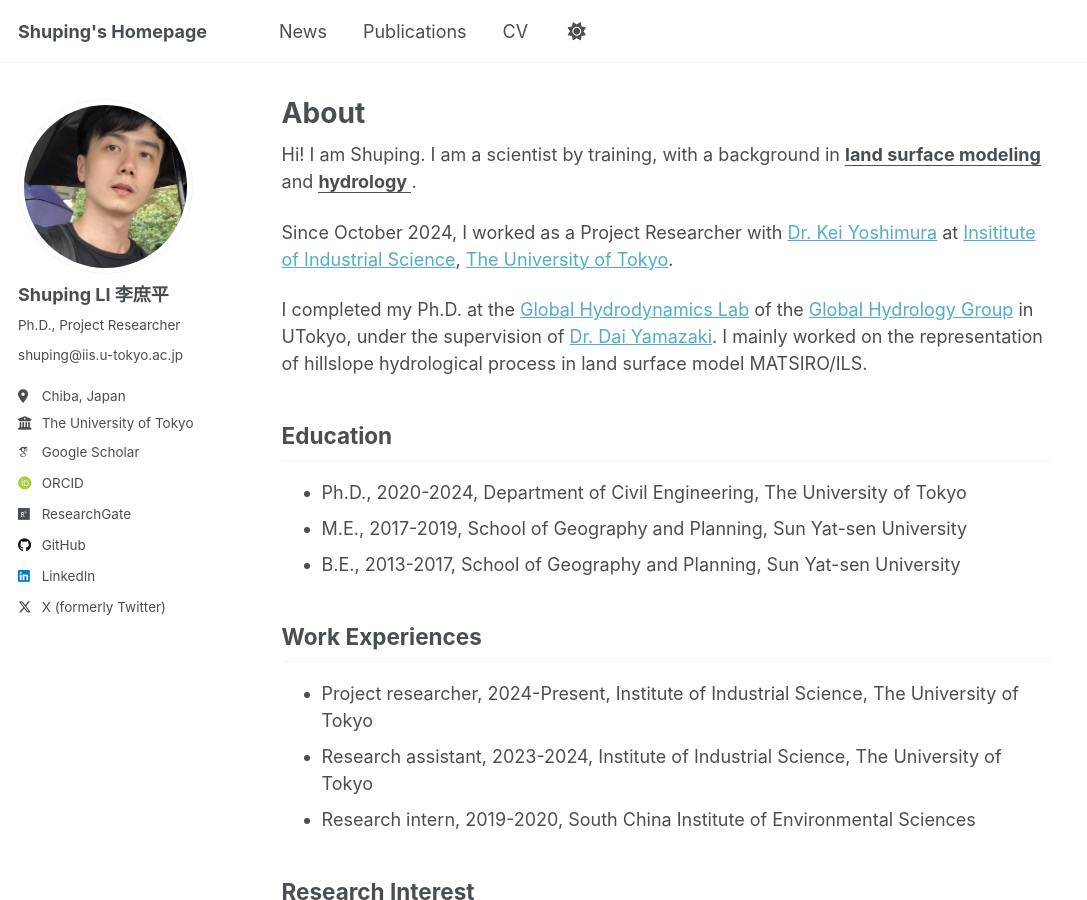
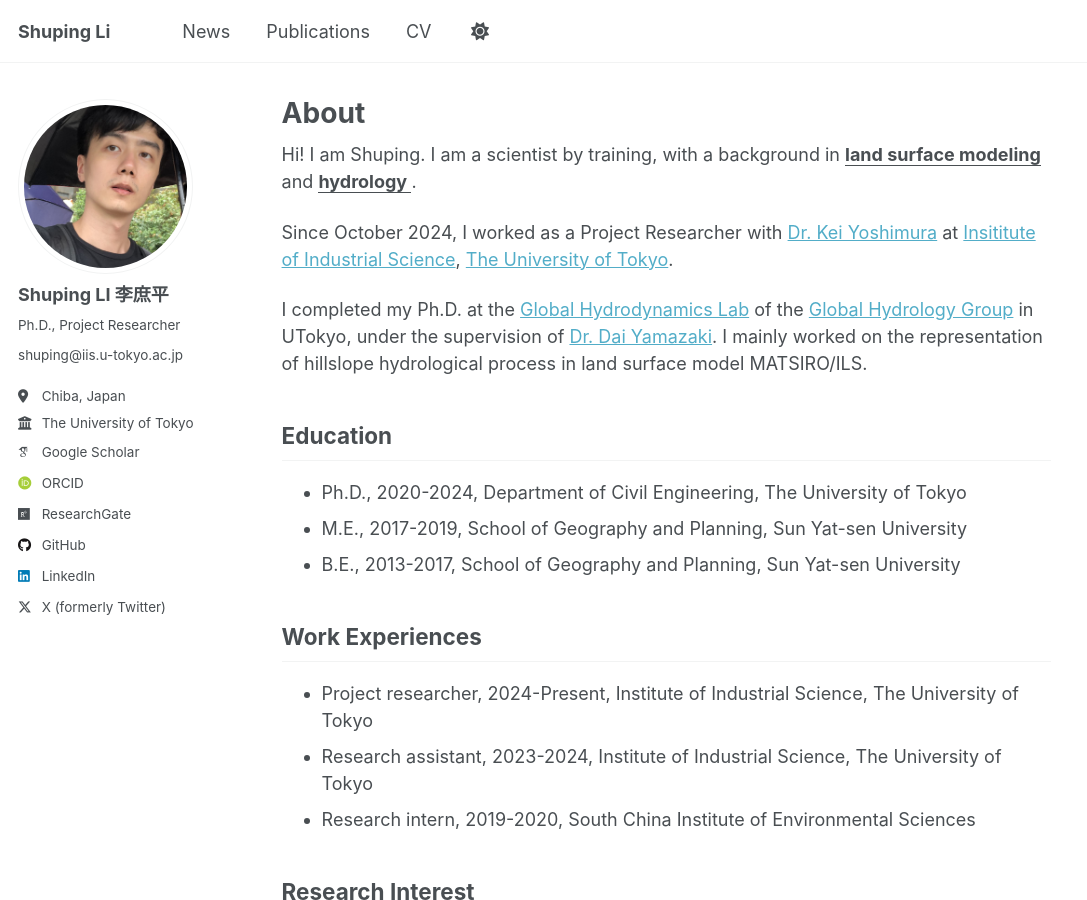
Before and after one commit to shuping-li/shuping-li.github.io, a Jekyll site: the page built from _pages/about.md, in a window 1280 px wide and 900 px high. Shown: the whole window, without its empty margins (0-1087 px from the left). Built offline with Jekyll 4.4.1, drawn with Linux system fonts in a browser that asks for light colours; some web fonts are replaced.

Commit message:
Update _config.yml

```diff
--- a/_config.yml
+++ b/_config.yml
@@ -9,7 +9,7 @@
 # Basic Site Settings
 locale                   : "en-US"
 site_theme               : "default"
-title                    : "Shuping's Homepage"
+title                    : "Shuping Li"
 title_separator          : "-"
 name                     : &name "Shuping LI"
 description              : &description "personal description"
```
